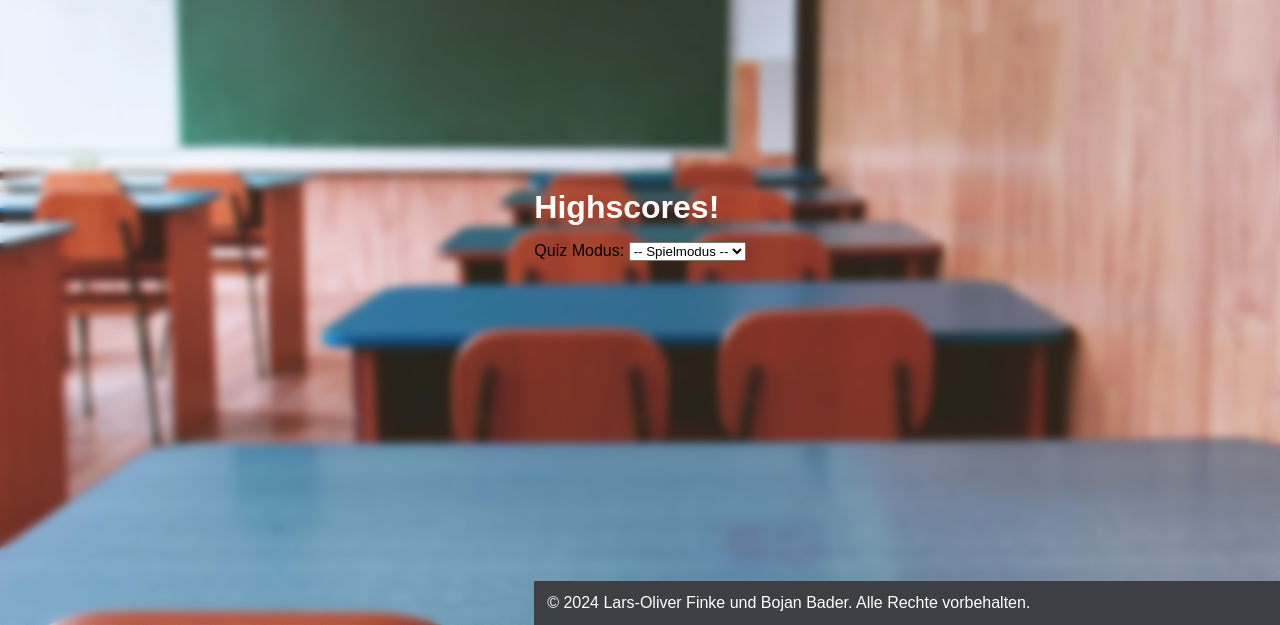
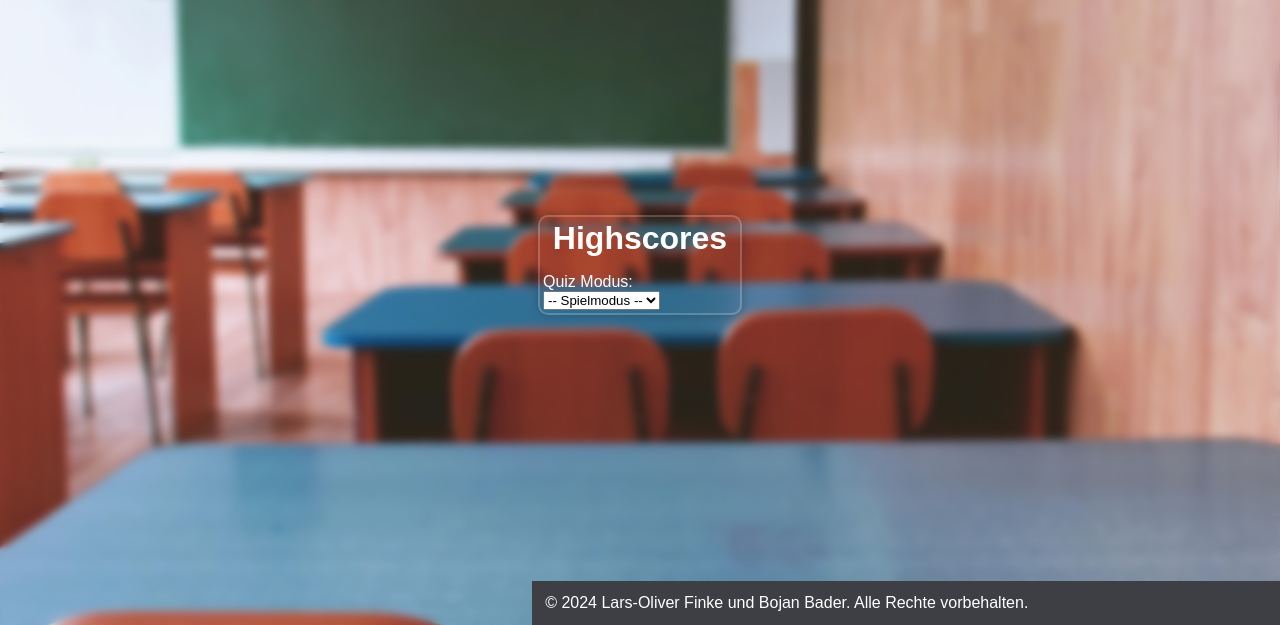
Before and after one commit to LarsOFinke/QuizWebsite, a Flask app: page /highscores in a window 1280 px wide; the page is wider, and only the part inside the window is pictured. Shown: the part 175-800 px from the top of that part. Run offline with Flask 3, Linux system fonts and the light colour scheme.

Commit message:
Highscore refactoring unsolved

```diff
--- a/src/templates/highscores.html
+++ b/src/templates/highscores.html
@@ -1,19 +1,21 @@
 {% extends "base.html" %}
 
 {% block header %}
-    Highscores!
 {% endblock %}
 
 {% block content %}
 
     <!-- HIGHSCORES-SELECTOR -->
 
+    <div class="wrapper-selector">
         <form class="form highscore-selection" method="POST">
-        <div class="selector">
-            <div class="selector-wrapper">
+            <h1>Highscores</h1>
+            <div class="highscore-select clearfix">
+
+
                     <label for="mode">Quiz Modus:</label>
                     <select name="mode" id="mode" onchange="this.form.submit()">
-            </div>
+
                     {% if not session.highscore_mode %}
                         <option value="">-- Spielmodus --</option>
                         <option value="full">Alle Bereiche</option>
@@ -43,11 +45,11 @@
 
         {% if session.highscore_mode == "categ" or session.highscore_mode == "topic" %}
             <form class="form highscore-selection" method="post">
-            <div class="selector">
-                <div class="selector-wrapper">
-                    <label for="category">Kategorie:</label>
+                <div class="highscore-select clearfix">
+
+                        <label class="wrapper-fullquiz" for="category">Kategorie:</label>
                         <select name="category" id="category" onchange="this.form.submit()">
-                </div>
+
                         {% if not session.highscore_category_name %}
                             <option value="">-- Wähle eine Kategorie --</option>
                         {% else %}
@@ -65,11 +67,10 @@
         {% if session.highscore_mode == "topic" %}
             {% if session.highscore_category_name %}
                 <form class="form highscore-selection" method="post">
-                <div class="selector">
-                    <div class="selector-wrapper">
-                        <label for="topic">Topic:</label>
+                    <div class="highscore-select clearfix">
+                            <label class="wrapper-fullquiz" for="topic">Topic:</label>
                             <select name="topic" id="topic" onchange="this.form.submit()">
-                    </div>
+
                             {% if session.highscore_topic_name %}
                                 <option value="{{session.highscore_topic_name}}">{{session.highscore_topic_name}}</option>
                             {% else %}
@@ -82,12 +83,13 @@
                         </select>
                     </div>
                 </form>
+    </div>
         {% endif %}
     {% endif %}
 
     <!-- HIGHSCORES TABLE -->
     <div id="highscores-table">
-        <div class="container">
+        <div class="scroll-container">
             {% if highscores %}
                 <table>
                     <tr>
```
Also changed, not shown: src/static/style/style.css (+58 -0 lines). Lines whose indentation alone changed are shown as unchanged.
